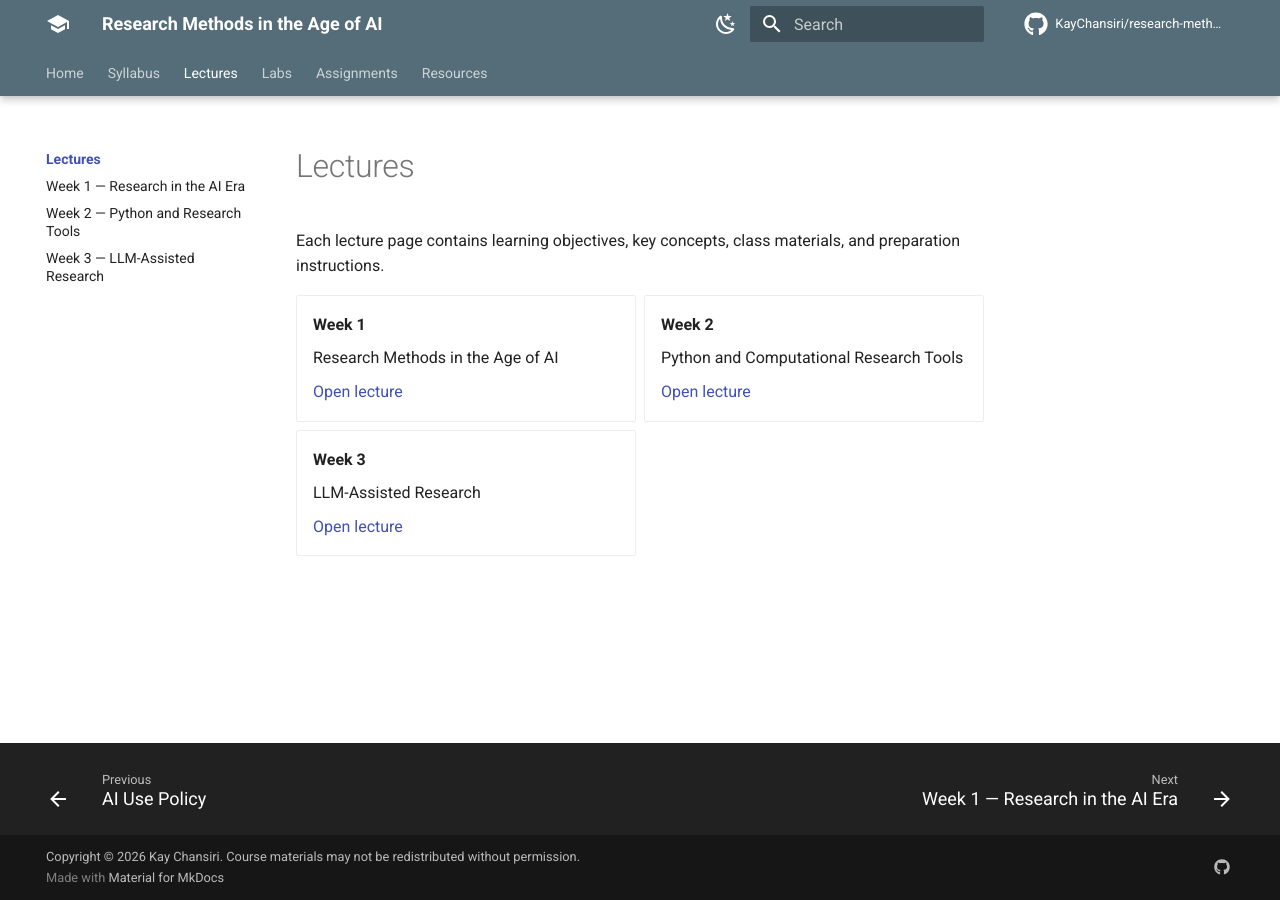
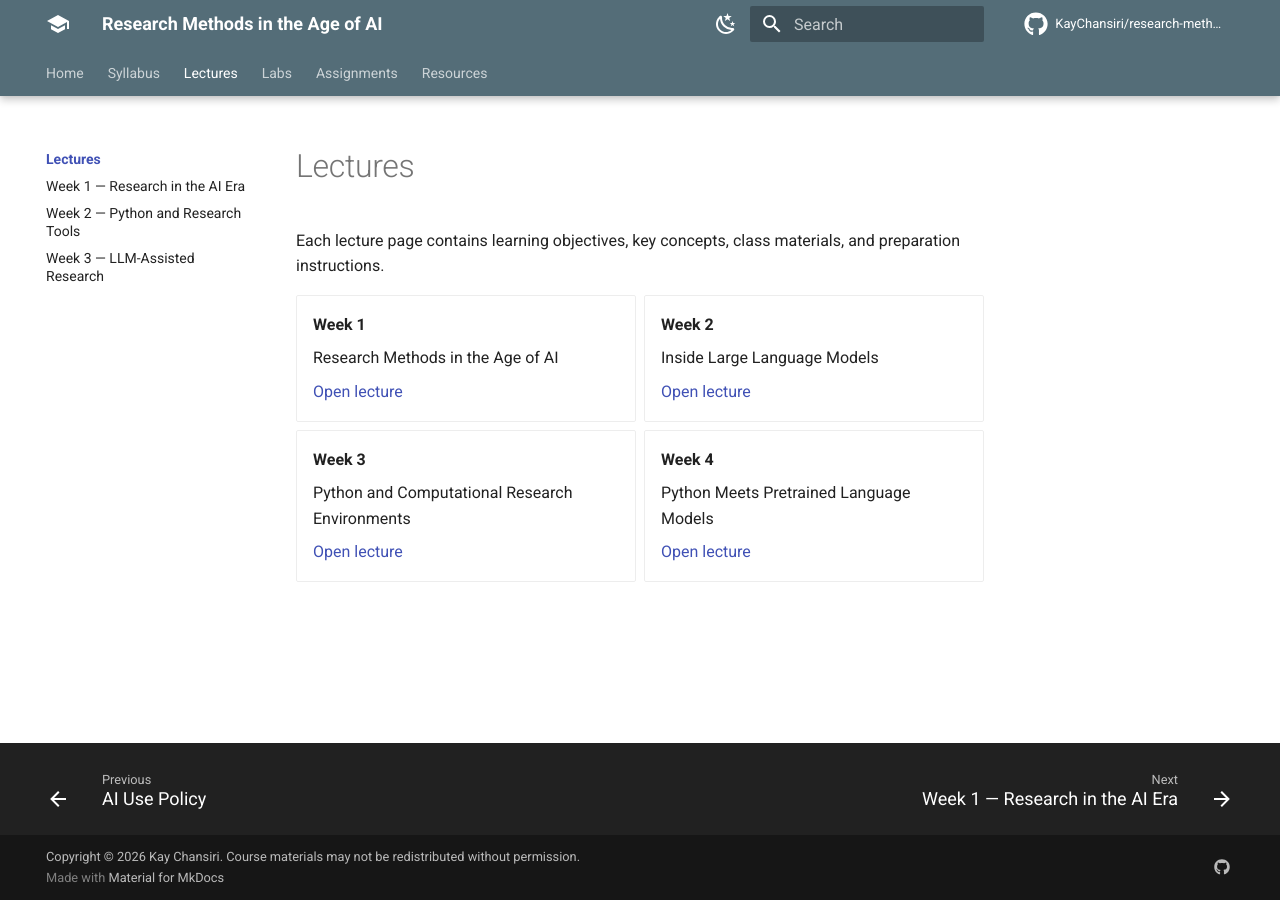
Before and after one commit to KayChansiri/jour-701-AI-research-methods, an MkDocs documentation site: the page built from docs/lectures/index.md, in a window 1280 px wide. Built offline with MkDocs 1.6.1 and Material for MkDocs 9.7.7, drawn with Linux system fonts in a browser that asks for light colours; comment, search, counter and statistics services are not loaded.

Commit message:
Update index.md

```diff
--- a/docs/lectures/index.md
+++ b/docs/lectures/index.md
@@ -13,14 +13,20 @@ and preparation instructions.
 
 -   **Week 2**
 
-    Python and Computational Research Tools
+    Inside Large Language Models
 
     [Open lecture](week-02.md)
 
 -   **Week 3**
 
-    LLM-Assisted Research
+    Python and Computational Research Environments
 
     [Open lecture](week-03.md)
 
+-   **Week 4**
+
+    Python Meets Pretrained Language Models
+
+    [Open lecture](week-04.md)
+
 </div>
```
